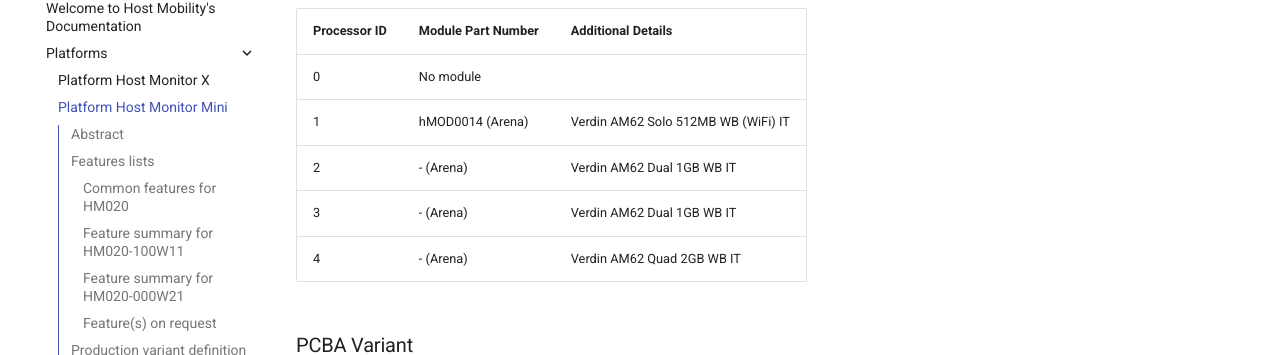
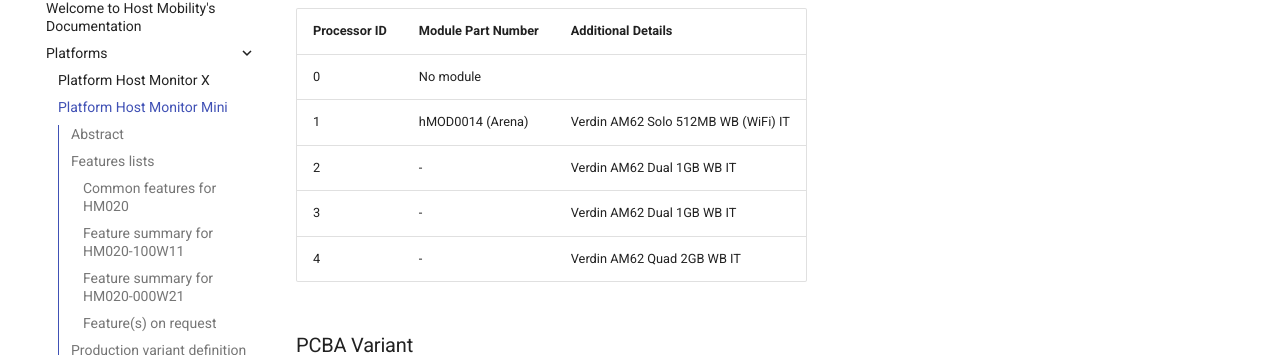
Before and after one commit to hostmobility/documentation, an MkDocs documentation site: the page built from docs/product/host-monitor-mini.md, in a window 1280 px wide and 900 px high, scrolled down 5096 px. Shown: the part 100-455 px from the top of the window. Built offline with MkDocs 1.6.1 and Material for MkDocs 9.7.7, drawn with Linux system fonts in a browser that asks for light colours.

Commit message:
Removed the (Arena) tag in Processor module for nonexisting arena modules

```diff
--- a/docs/product/host-monitor-mini.md
+++ b/docs/product/host-monitor-mini.md
@@ -110,9 +110,9 @@
 |--------------|-------------------------|--------------------------------------|
 | 0            | No module               |                                      |
 | 1            | hMOD0014 (Arena)        | Verdin AM62 Solo 512MB WB (WiFi) IT  |
-| 2            | - (Arena)               | Verdin AM62 Dual 1GB WB IT           |
-| 3            | - (Arena)               | Verdin AM62 Dual 1GB WB IT           |
-| 4            | - (Arena)               | Verdin AM62 Quad 2GB WB IT           |
+| 2            | -                       | Verdin AM62 Dual 1GB WB IT           |
+| 3            | -                       | Verdin AM62 Dual 1GB WB IT           |
+| 4            | -                       | Verdin AM62 Quad 2GB WB IT           |
 
 ### PCBA Variant
 
```
